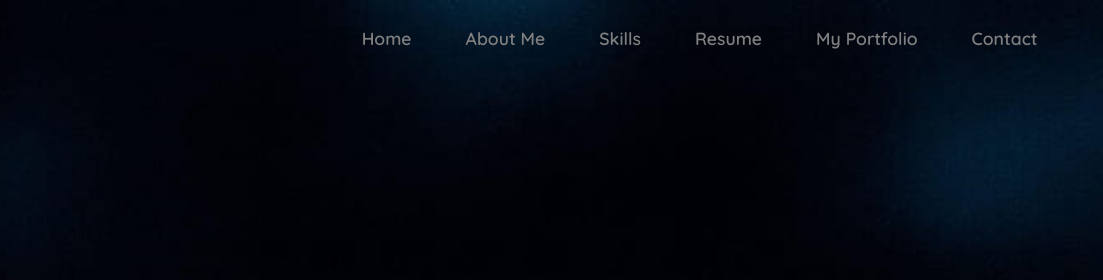
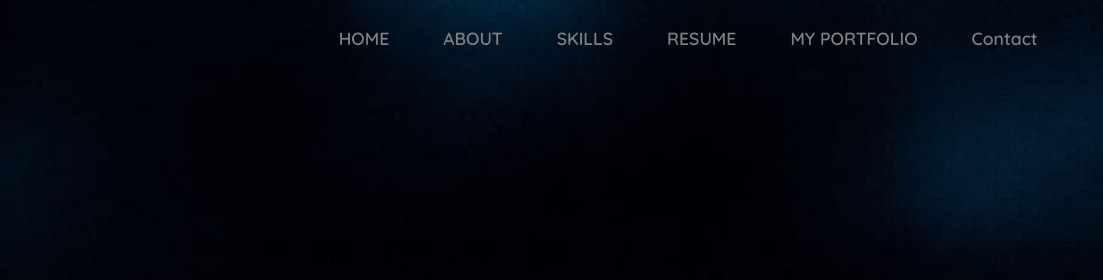
Before and after one commit to Escurel-Mae25/bryle-portfolio-.io, a plain HTML site: page index.html in a window 1280 px wide. Shown: the top 280 px of the page, 177-1280 px from the left. Drawn offline with nearby package versions, Linux system fonts and the light colour scheme.

Commit message:
user intialized git

```diff
--- a/index.html
+++ b/index.html
@@ -23,11 +23,11 @@
 		<div class="bx bx-menu" id="menu-icon"></div>
 
 		<ul class="navbar">
-			<li><a href="#home">Home</a></li>
-			<li><a href="#about">About Me</a></li>
-			<li><a href="#skills">Skills</a></li>
-			<li><a href="#services">Resume</a></li>
-			<li><a href="#portfolio">My Portfolio</a></li>
+			<li><a href="#home">HOME</a></li>
+			<li><a href="#about">ABOUT</a></li>
+			<li><a href="#skills">SKILLS</a></li>
+			<li><a href="#services">RESUME</a></li>
+			<li><a href="#portfolio">MY PORTFOLIO</a></li>
 			<li><a href="#contact">Contact</a></li>
 		</ul>
 	</header>
```
